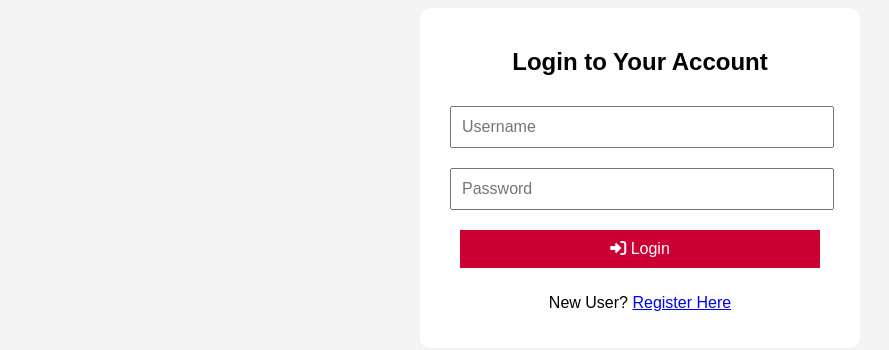
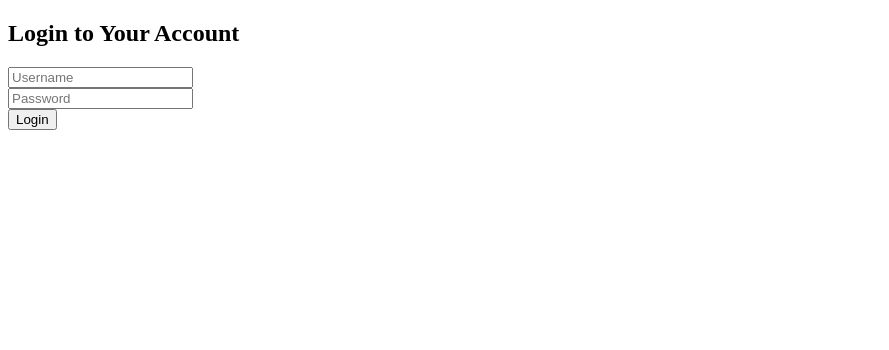
Before and after one commit to karansalot/stock-market-simulator, a Flask app: template templates/login.html in a window 1280 px wide. Shown: the top 350 px of the page, without its empty margins (0-889 px from the left). Run offline with Flask 3, Linux system fonts and the light colour scheme; the template is opened without the code that fills it, so the values that code supplies are empty.

Commit message:
Update login.html

```diff
--- a/templates/login.html
+++ b/templates/login.html
@@ -1,27 +1,34 @@
 <!DOCTYPE html>
 <html lang="en">
 <head>
-    <meta charset="UTF-8">
-    <meta name="viewport" content="width=device-width, initial-scale=1.0">
-    <title>Login - Stock Market Game</title>
-    <link rel="stylesheet" href="https://cdnjs.cloudflare.com/ajax/libs/font-awesome/6.0.0/css/all.min.css">
-    <style>
-        body { font-family: Arial, sans-serif; text-align: center; background-color: #F4F4F4; }
-        .container { background: white; padding: 20px; max-width: 400px; margin: auto; border-radius: 10px; }
-        input, button { width: 90%; padding: 10px; margin: 10px; font-size: 16px; }
-        button { background-color: #CC0033; color: white; border: none; cursor: pointer; }
-        button:hover { background-color: #A10024; }
-    </style>
+    <title>Login - Stock Market Simulator</title>
+    <script>
+        function login() {
+            let username = document.getElementById("username").value;
+            let password = document.getElementById("password").value;
+
+            fetch("https://your-backend-app.onrender.com/login", {
+                method: "POST",
+                headers: { "Content-Type": "application/json" },
+                body: JSON.stringify({ username, password })
+            })
+            .then(response => response.json())
+            .then(data => {
+                if (data.error) {
+                    alert("Login failed: " + data.error);
+                } else {
+                    localStorage.setItem("username", data.username);
+                    localStorage.setItem("balance", data.balance);
+                    window.location.href = "dashboard.html";  // Redirect to dashboard
+                }
+            });
+        }
+    </script>
 </head>
 <body>
-    <div class="container">
-        <h2>Login to Your Account</h2>
-        <form method="POST">
-            <input type="text" name="username" placeholder="Username" required><br>
-            <input type="password" name="password" placeholder="Password" required><br>
-            <button type="submit"><i class="fas fa-sign-in-alt"></i> Login</button>
-        </form>
-        <p>New User? <a href="/register">Register Here</a></p>
-    </div>
+    <h2>Login to Your Account</h2>
+    <input type="text" id="username" placeholder="Username"><br>
+    <input type="password" id="password" placeholder="Password"><br>
+    <button onclick="login()">Login</button>
 </body>
 </html>
```
